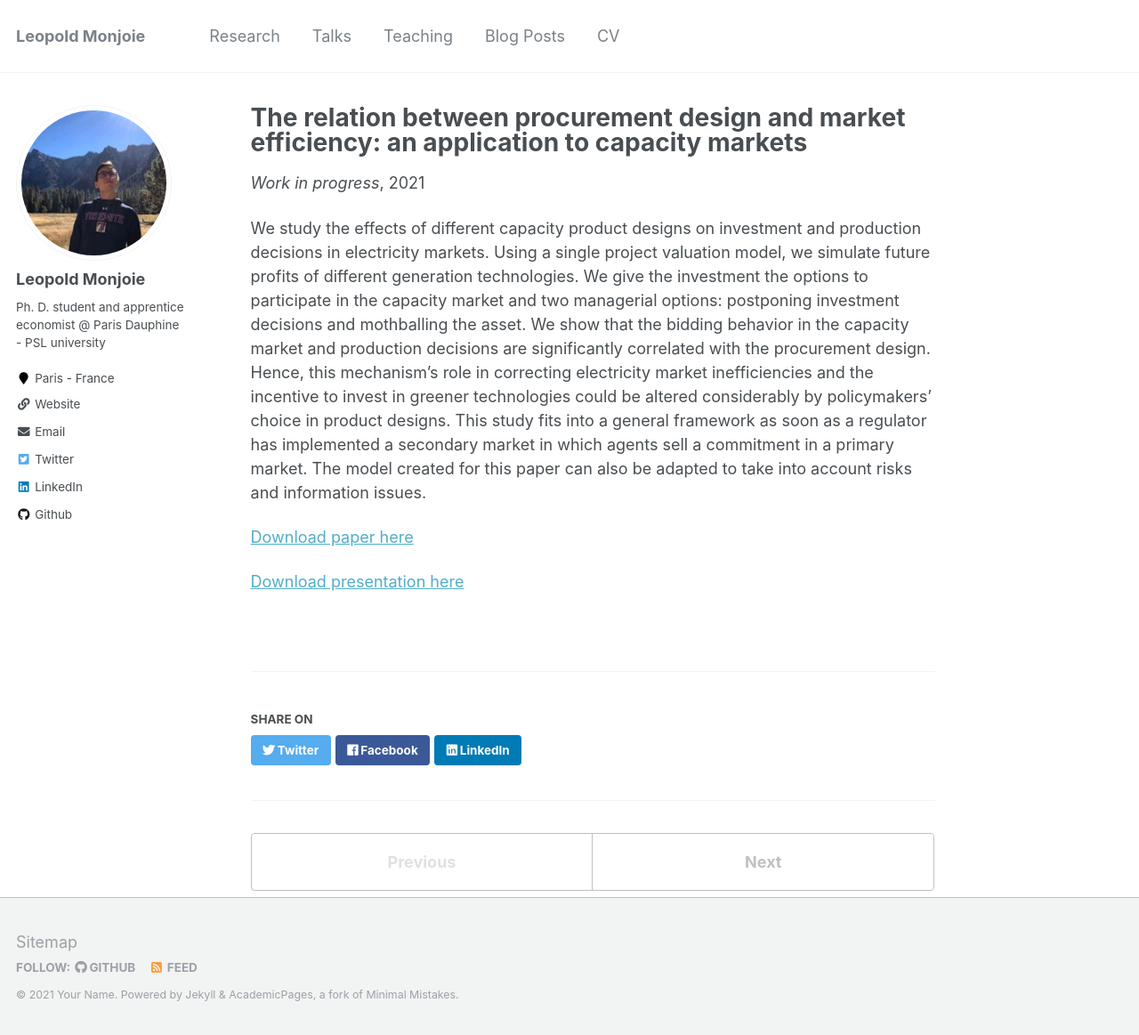
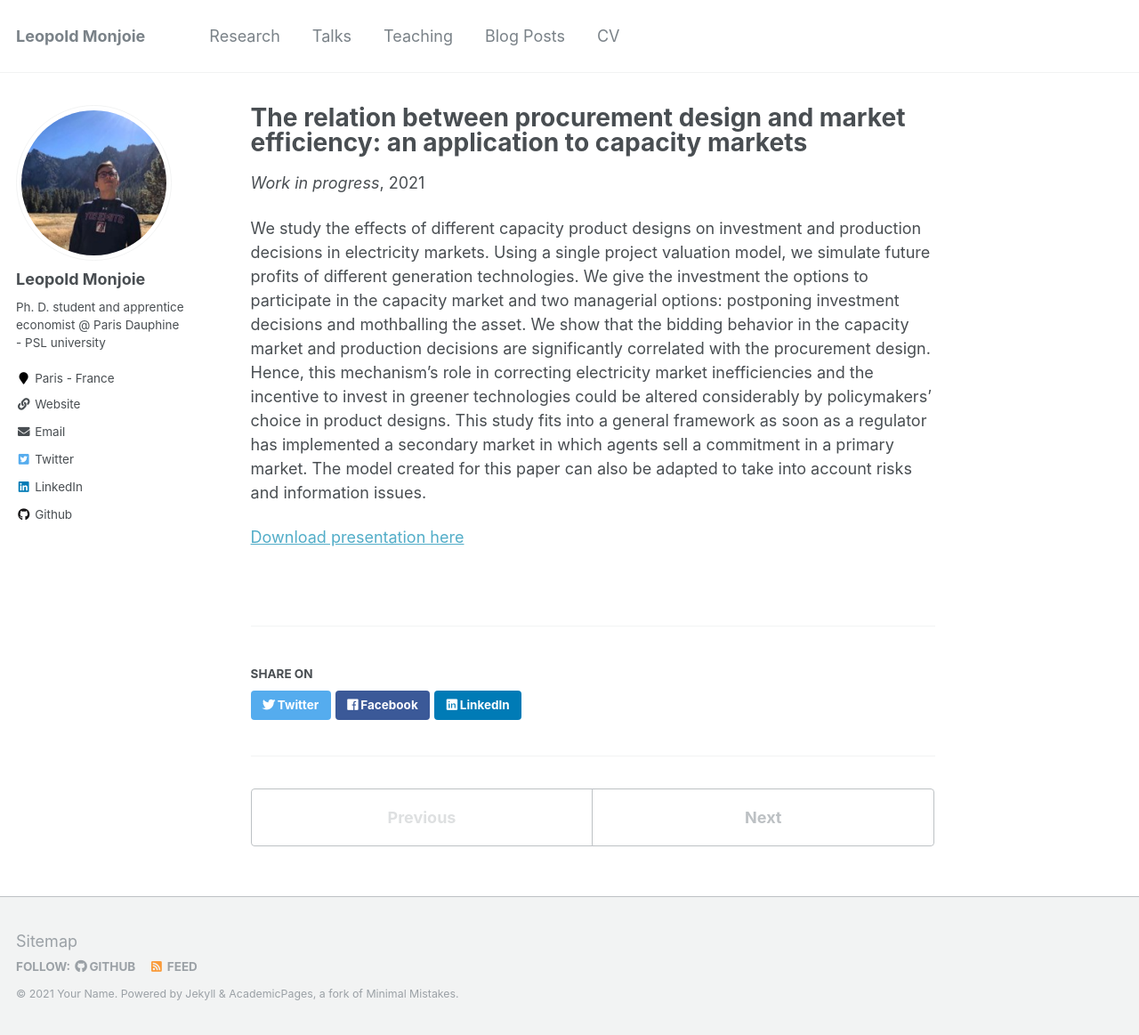
Before and after one commit to LeopoldM/LeopoldM.github.io, a Jekyll site: the page built from _publications/2021-02-12-paper-title-number-2.md, in a window 1280 px wide and 1163 px high. Shown: the whole window at 89% size. Built offline with Jekyll 4.4.1, drawn with Linux system fonts in a browser that asks for light colours.

Commit message:
Update 2021-02-12-paper-title-number-2.md

```diff
--- a/_publications/2021-02-12-paper-title-number-2.md
+++ b/_publications/2021-02-12-paper-title-number-2.md
@@ -8,6 +8,4 @@ venue: Work in progress
 
 We study the effects of different capacity product designs on investment and production decisions in electricity markets. Using a single project valuation model, we simulate future profits of different generation technologies. We give the investment the options to participate in the capacity market and two managerial options: postponing investment decisions and mothballing the asset. We show that the bidding behavior in the capacity market and production decisions are significantly correlated with the procurement design. Hence, this mechanism's role in correcting electricity market inefficiencies and the incentive to invest in greener technologies could be altered considerably by policymakers' choice in product designs. This study fits into a general framework as soon as a regulator has implemented a secondary market in which agents sell a commitment in a primary market. The model created for this paper can also be adapted to take into account risks and information issues.
 
-[Download paper here](http://academicpages.github.io/files/paper2.pdf)
-
 [Download presentation here](http://academicpages.github.io/files/paper2.pdf)
```
